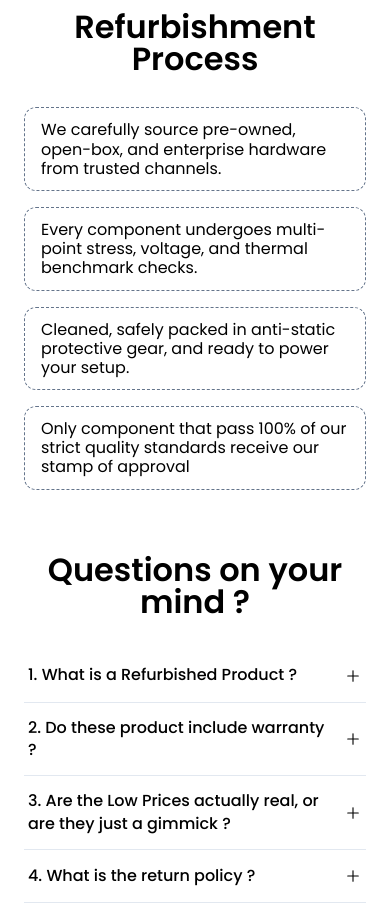
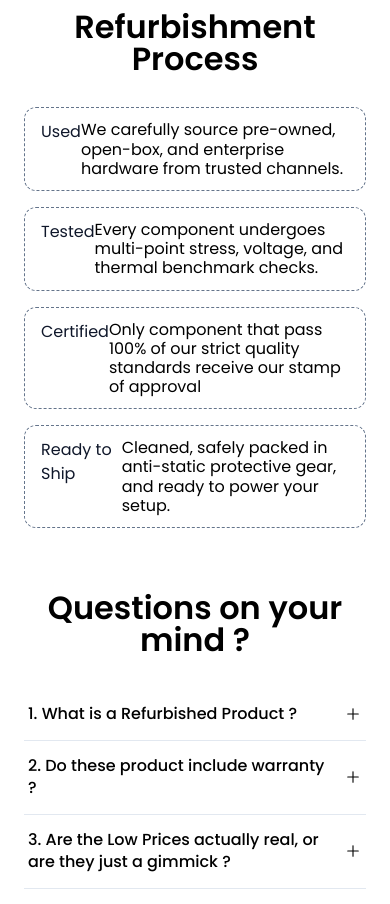
Before and after one commit to Dubey411/ZynFront, a React (Vite) app: page / in a window 390 px wide. Shown: the part 2740-3644 px from the top of the page. Built offline with nearby package versions, Linux system fonts and the light colour scheme; a web font is replaced by a local one.

Commit message:
feat(components): add step badges for mobile layout in QualityAssurance

```diff
--- a/src/components/QualityAssurance.jsx
+++ b/src/components/QualityAssurance.jsx
@@ -10,6 +10,7 @@ export default function QualityAssurance() {
       <div className="refurb-grid-frame-14418">
         {/* 1. Top-Left Box: Frame 14414 (200.5px x 158.5px) */}
         <div className="refurb-corner-card card-top-left">
+          <span className="refurb-step-badge">Used</span>
           <p className="refurb-card-text">
             We carefully source pre-owned, open-box, and enterprise hardware from
             trusted channels.
@@ -18,25 +19,28 @@ export default function QualityAssurance() {
 
         {/* 2. Top-Right Box: (200.5px x 158.5px) */}
         <div className="refurb-corner-card card-top-right">
+          <span className="refurb-step-badge">Tested</span>
           <p className="refurb-card-text">
             Every component undergoes multi-point stress, voltage, and thermal
             benchmark checks.
           </p>
         </div>
 
-        {/* 3. Bottom-Left Box: (200.5px x 158.5px) */}
+        {/* 3. Bottom-Right Box: (200.5px x 158.5px) - Certified */}
+        <div className="refurb-corner-card card-bottom-right">
+          <span className="refurb-step-badge">Certified</span>
+          <p className="refurb-card-text">
+            Only component that pass 100% of our strict quality standards receive
+            our stamp of approval
+          </p>
+        </div>
+
+        {/* 4. Bottom-Left Box: (200.5px x 158.5px) - Ready to Ship */}
         <div className="refurb-corner-card card-bottom-left">
+          <span className="refurb-step-badge">Ready to Ship</span>
           <p className="refurb-card-text">
             Cleaned, safely packed in anti-static protective gear, and ready to
             power your setup.
-          </p>
-        </div>
-
-        {/* 4. Bottom-Right Box: (200.5px x 158.5px) */}
-        <div className="refurb-corner-card card-bottom-right">
-          <p className="refurb-card-text">
-            Only component that pass 100% of our strict quality standards receive
-            our stamp of approval
           </p>
         </div>
 
```
